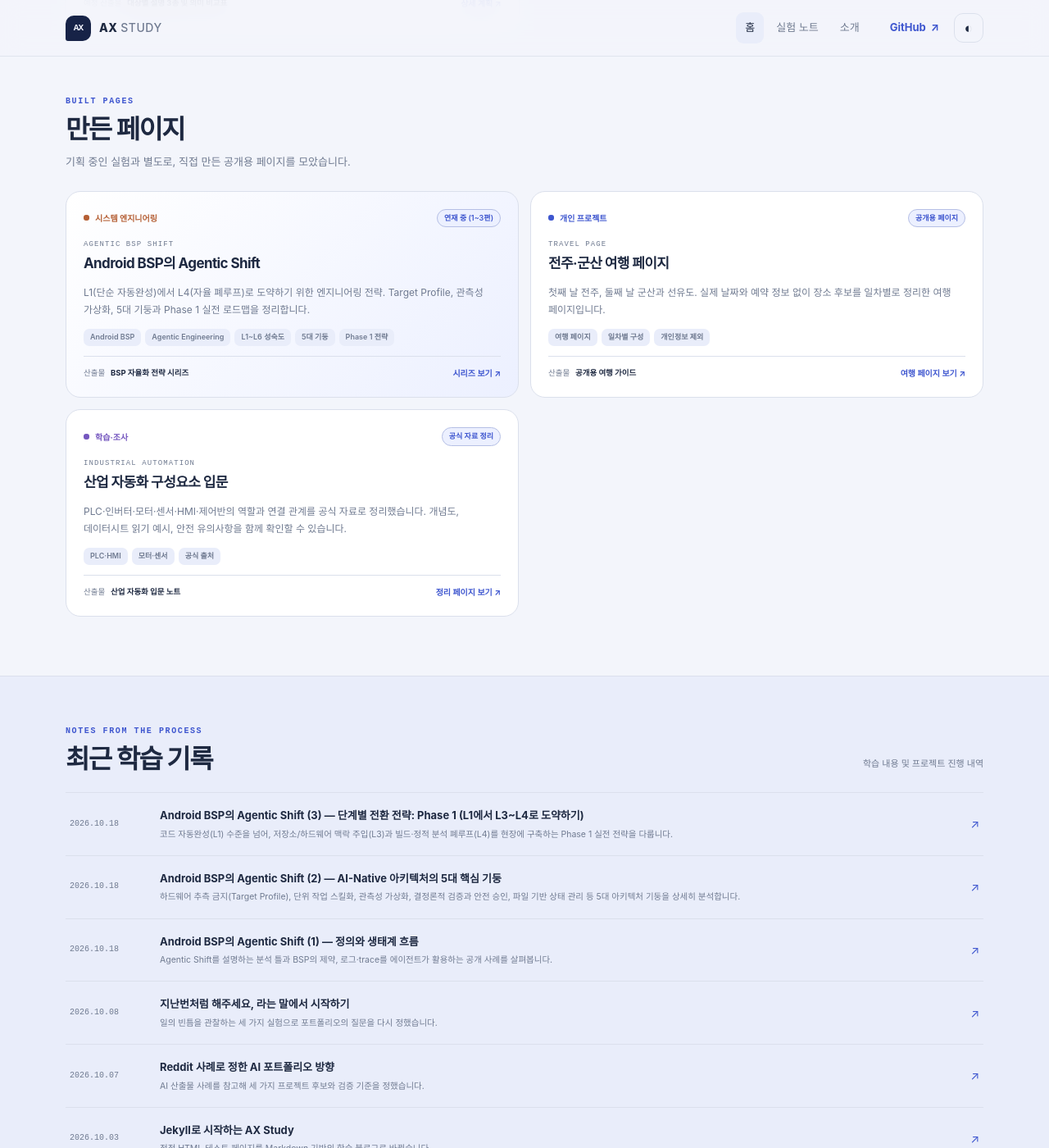
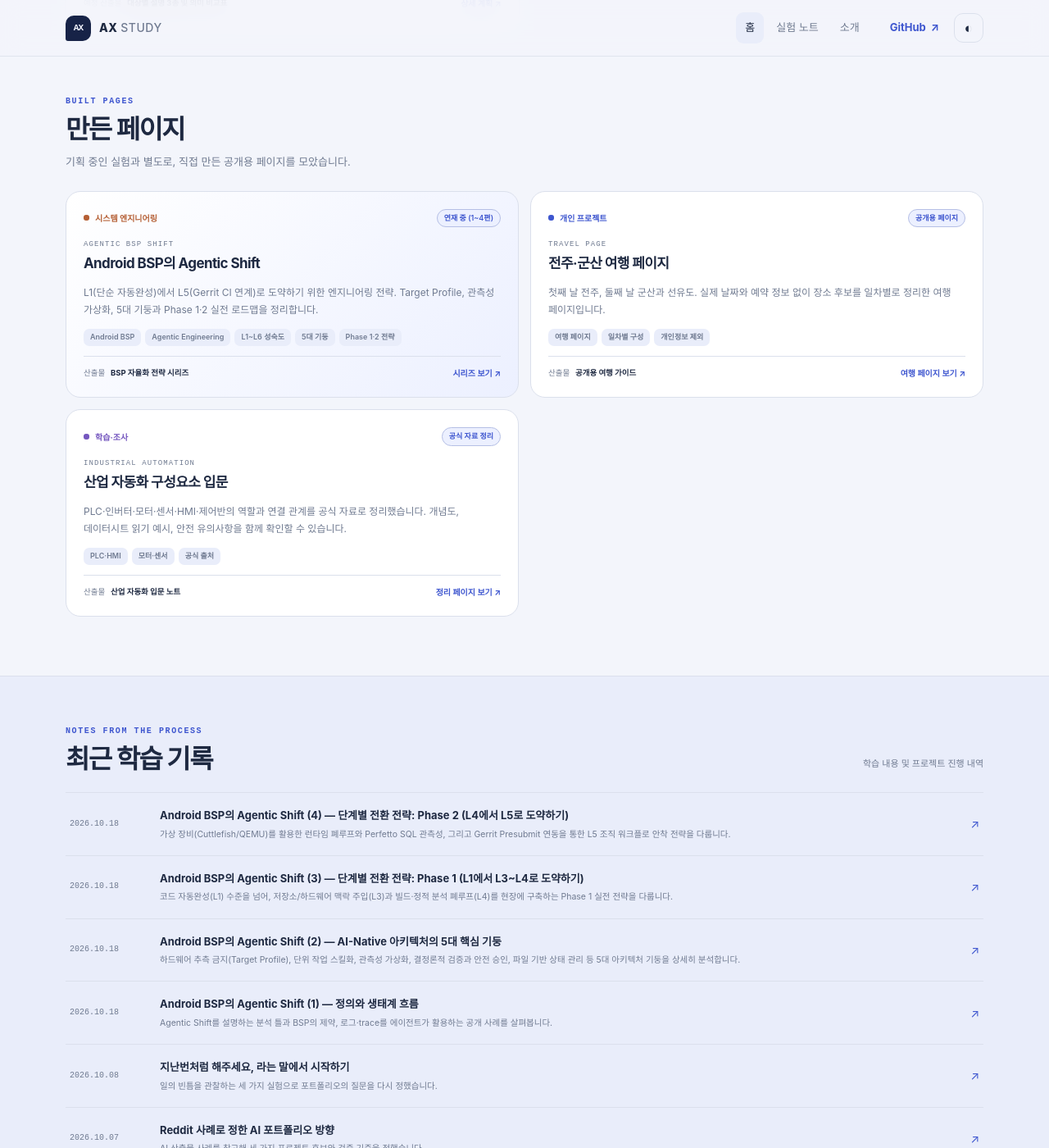
Before and after one commit to hkkoo/ax-study, a Jekyll site: the page built from index.md, in a window 1280 px wide and 1400 px high, scrolled down 1479 px. Shown: the whole window at 82% size. Built offline with Jekyll 4.4.1, drawn with Linux system fonts in a browser that asks for light colours; some of the changed lines change nothing that is shown.

Commit message:
[verified][agy] Publish Android BSP Agentic Shift part 4: Phase 2 strategy (Virtual DUT and Perfetto SQL)

````diff
--- /dev/null
+++ b/_posts/2026-10-18-agentic-bsp-shift-phase2-strategy.md
@@ -0,0 +1,130 @@
+---
+layout: post
+title: "Android BSP의 Agentic Shift (4) — 단계별 전환 전략: Phase 2 (L4에서 L5로 도약하기)"
+description: "가상 장비(Cuttlefish/QEMU)를 활용한 런타임 폐루프와 Perfetto SQL 관측성, 그리고 Gerrit Presubmit 연동을 통한 L5 조직 워크플로 안착 전략을 다룹니다."
+date: 2026-10-18 03:00:00 +0900
+---
+
+[제3편]({{ '/posts/agentic-bsp-shift-phase1-strategy/' | relative_url }})에서 우리는 호스트 상의 소스 탐색(L3)과 컴파일·정적 분석 폐루프(L4)를 정복하는 **Phase 1 전략**을 다루었습니다.
+
+컴파일 에러를 스스로 고치고 빌드 산출물을 만들어내는 능력은 대단한 도약이지만, BSP 엔지니어라면 누구나 알고 있는 냉혹한 진실이 있습니다.
+**"컴파일이 성공했다고 해서, 보드가 정상 부팅된다는 보장은 어디에도 없다."**
+
+BSP의 진짜 난제는 빌드 이후에 터져 나옵니다. 커널 부팅 중 특정 드라이버에서 발생하는 Null pointer dereference, init 데몬의 무한 재기동 루프, Binder IPC 교착 상태로 인한 시스템 정지 등은 모두 **런타임(Runtime)**에서만 관측됩니다.
+
+이번 4편에서는 빌드 통과를 넘어, **가상 장치(Virtual DUT)와 Perfetto 관측성을 활용해 런타임 디버깅 폐루프를 완성하고 조직의 CI/Gerrit(L5)에 안착시키는 Phase 2 전략**을 다룹니다.
+
+---
+
+## 1. Phase 2의 핵심 난제: 왜 실물 보드로 직행하면 안 되는가?
+
+Phase 1을 마친 팀이 가장 흔히 저지르는 실수는 곧바로 에이전트에게 연구실의 실물 타깃 보드(Physical DUT)를 연결해 플래시를 맡기는 것입니다. 이는 십중팔구 실패로 끝납니다.
+
+### 실물 보드 직행 시 발생하는 3대 병목
+1. **보드 브릭(Brick)과 수동 복구의 늪**: 에이전트가 잘못된 파티션이나 부트로더 바이너리를 플래시하여 보드가 벽돌이 되면, 결국 엔지니어가 물리 점퍼를 만지거나 EDL/JTAG 툴을 들고 수동 복구해야 합니다.
+2. **보드 자원 부족과 락(Lock) 경합**: 개발팀 내 가용 보드는 항상 부족합니다. 여러 에이전트가 동시에 하나의 물리 보드에 플래시와 재부팅을 시도하면 테스트 상태가 오염됩니다.
+3. **물리적 노이즈와 비결정론**: 전원 노이즈, USB 케이블 접촉 불량, 온도에 따른 스로틀링 등 소프트웨어와 무관한 외부 변수가 에이전트의 판단을 교란합니다.
+
+### 전략적 해법: Virtual DUT (가상 런타임)를 샌드박스로 활용
+따라서 Phase 2의 핵심 전략은 실물 보드 투입 전, **완전한 소프트웨어 샌드박스인 가상 장비(Virtual DUT)** 위에서 런타임 자율 폐루프를 먼저 입증하는 것입니다.
+
+---
+
+## 2. Virtual DUT 샌드박스: Cuttlefish와 QEMU
+
+```text
+[Phase 2 런타임 폐루프]
+소스 수정 & 커널/HAL 빌드
+  ↓
+Virtual DUT 인스턴스 기동 (Cuttlefish / QEMU)
+  ↓
+부팅 로그 및 Perfetto Trace 캡처
+  ↓
+Trace Processor SQL 질의 (에러/지연 인과 추적)
+  ↓
+에이전트 원인 규명 및 패치 재생성 ── (성공 시 Gerrit Presubmit 검증 보고)
+```
+
+### 2.1 Android Cuttlefish: AOSP 표준 가상 플랫폼
+Cuttlefish는 구글이 GKI 및 플랫폼 검증을 위해 사용하는 공식 가상 참조 장치입니다.
+- **실물 폰과 100% 동일한 플랫폼 스택**: GKI 리눅스 커널, VINTF, Vendor HAL, init 1단계/2단계, SELinux 정책, Framework 전체를 에뮬레이션합니다.
+- **완벽한 상태 복원력 (Ephemeral VM)**: 에이전트가 잘못된 HAL이나 커널 모듈을 올려 부팅 패닉이 나더라도, VM 프로세스를 죽이고 30초 만에 깨끗한 초기 상태 스냅샷으로 복원할 수 있습니다.
+- **무제한 병렬성**: 서버 자원이 허용하는 한 수십 명의 에이전트가 각자 독립된 Cuttlefish 인스턴스에서 동시 디버깅을 수행할 수 있습니다.
+
+### 2.2 QEMU ARM64: 초고속 저수준 커널 검증
+커널 드라이버나 부트로더(TF-A, U-Boot), Device Tree의 초기 초기화를 디버깅할 때는 안드로이드 전체 프레임워크가 필요하지 않습니다. QEMU ARM64 가상 머신을 띄우면 수 초 만에 커널 부팅 완료 지점까지 도달하여 드라이버 probe 성공 여부를 검증할 수 있습니다.
+
+---
+
+## 3. 관측성의 가상화: Perfetto Trace Processor SQL 질의
+
+가상 장치가 부팅되면서 뿜어내는 로그는 수십만 줄에 달합니다. 에이전트가 이 방대한 텍스트를 통째로 읽는 것은 불가능합니다.
+
+여기서 [제2편]에서 제시했던 **호스트 측 가상화(Host-side Virtualization)**가 결정적인 무기가 됩니다. 구글 Perfetto의 **Trace Processor Agent Mode**를 활용하여, 에이전트가 SQL 질의를 통해 인과관계를 스스로 좁혀 나가도록 만듭니다.
+
+### 실전 질의 시나리오: Vendor HAL 기동 실패 및 부팅 지연 추적
+
+에이전트는 텍스트를 스크롤하지 않고 다음 3단계 SQL 쿼리로 원인을 확정합니다:
+
+#### Step 1: 부팅 단계 요약 및 지연 구간 탐색
+```sql
+SELECT phase, duration_ms, status
+FROM boot_phases
+WHERE status != 'OK' OR duration_ms > 2000;
+```
+→ *결과: `HAL_INIT` 단계에서 15초 타임아웃 발생 확인.*
+
+#### Step 2: 드라이버 Probe 및 서비스 실패 쿼리
+```sql
+SELECT service_name, exit_code, restart_count
+FROM android_services
+WHERE restart_count > 0;
+```
+→ *결과: `vendor.sensors-hal-2-1` 서비스가 5회 크래시 후 무한 재기동 중임을 확인.*
+
+#### Step 3: SELinux 차단 및 Binder IPC 에러 교차 검증
+```sql
+SELECT timestamp, scontext, tcontext, tclass, permissive
+FROM selinux_denials
+WHERE scontext LIKE '%sensors%'
+ORDER BY timestamp DESC LIMIT 5;
+```
+→ *결과: `sensors` 데몬이 `/dev/i2c-3` 노드에 접근하려다 SELinux `avc: denied`로 차단된 사실을 확인.*
+
+에이전트는 이 3번의 SQL 질의(소모 토큰 500개 미만)만으로 **"센서 HAL 소스 오류가 아니라, Device Tree 권한 정책 누락이 원인"**이라는 정확한 인과 증거를 도출해 냅니다.
+
+---
+
+## 4. L5로의 도약: 조직 워크플로 스킬화와 Gerrit Presubmit 연동
+
+개인 개발자의 터미널에서 혼자 도는 에이전트는 진정한 의미의 엔지니어링 혁신이 아닙니다. Phase 2의 완성은 **조직의 코드 리뷰 시스템(Gerrit)과 CI 파이프라인에 에이전트가 정식 빌드/검증 주체로 통합되는 L5 단계**입니다.
+
+### 4.1 Gerrit Presubmit 자율 검증 파이프라인
+1. **Change 감지**: 엔지니어가 Gerrit에 신규 커밋(Patchset)을 업로드합니다.
+2. **에이전트 인스턴스 기동**: 에이전트가 격리된 worktree에 체인지를 체크아웃하고, 빌드 wrapper를 호출합니다.
+3. **Virtual DUT 자동 검증**: 컴파일된 이미지를 Cuttlefish 인스턴스에 올려 부팅을 실행하고, 사전에 정의된 Verifier(기본 VTS 테스트, 부팅 마커 통과 여부)를 수행합니다.
+4. **회귀 분석 (Regression Detection)**: 이전 통과 빌드의 Perfetto Trace와 비교하여, 부팅 시간이 500ms 이상 지연되었거나 불필요한 Binder 트랜잭션이 늘어났는지 검사합니다.
+5. **감사 가능한 리뷰 코멘트 작성**:
+   - 통과 시: `Verified +1` 부여 및 Perfetto Trace 링크 첨부.
+   - 실패 시: 실패 원인 SQL 결과 스니펫과 수정 권고안을 Gerrit 인라인 코멘트로 등록.
+
+### 4.2 Non-destructive 거버넌스 유지
+에이전트는 검증과 피드백(`Verified +1`)까지만 자율적으로 수행하며, 최종 머지(`Code-Review +2` 및 `Submit`)는 반드시 **사람 시니어 엔지니어의 승인 게이트**를 거치도록 고정합니다.
+
+---
+
+## 5. Phase 2 정량적 KPI 및 성공 기준
+
+| 측정 지표 | 목표 기준선 | 측정 방식 및 의미 |
+|---|---|---|
+| **런타임 부팅 버그 자율 규명률** | **70% 이상** | 가상 DUT에서 발생한 부팅 실패 사례 중 에이전트가 정확한 원인 소스/설정과 로그 증거를 매핑한 비율 |
+| **Presubmit 성능/부팅 회귀 차단율** | **90% 이상** | 메인 브랜치에 머지되기 전 부팅 지연이나 데몬 크래시를 사전 감지하여 반려한 비율 |
+| **엔지니어 런타임 디버깅 시간 절감** | **60% 이상** | 수만 줄의 dmesg/logcat을 육안 분석하는 대신 에이전트의 SQL 질의 요약 리포트를 검토하는 시간으로 단축 |
+
+---
+
+## 다음 단계로의 비전: Phase 3 예고
+
+Phase 2를 통해 "가상 장치(Virtual DUT) 기반의 런타임 폐루프와 Gerrit CI 통합(L4~L5)"이 안착되면, 조직은 비로소 거대한 테스트 인프라와 안전망을 확보하게 됩니다.
+
+다음 마지막 [제5편]에서는 가상 장치를 넘어 실제 실리콘 칩셋을 다루는 **"Phase 3: L5에서 L6로 — 실물 보드 팜(Physical DUT Farm), 하드웨어 인더루프, 그리고 다중 에이전트 협업 체계"**를 다루며 전체 시리즈를 완성하겠습니다.
--- a/index.md
+++ b/index.md
@@ -71,10 +71,10 @@ description: AI 학습과 개인 프로젝트, 업무 자동화 실험을 과정
     <p class="section-intro">기획 중인 실험과 별도로, 직접 만든 공개용 페이지를 모았습니다.</p>
     <div class="showcase-grid">
     <article class="showcase-card card-featured">
-      <div class="card-top"><span class="category-label label-automation">시스템 엔지니어링</span><span class="project-status status-done">연재 중 (1~3편)</span></div>
+      <div class="card-top"><span class="category-label label-automation">시스템 엔지니어링</span><span class="project-status status-done">연재 중 (1~4편)</span></div>
       <div><p class="project-number">AGENTIC BSP SHIFT</p><h3>Android BSP의 Agentic Shift</h3></div>
-      <p class="project-summary">L1(단순 자동완성)에서 L4(자율 폐루프)로 도약하기 위한 엔지니어링 전략. Target Profile, 관측성 가상화, 5대 기둥과 Phase 1 실전 로드맵을 정리합니다.</p>
-      <div class="card-tags"><span>Android BSP</span><span>Agentic Engineering</span><span>L1~L6 성숙도</span><span>5대 기둥</span><span>Phase 1 전략</span></div>
+      <p class="project-summary">L1(단순 자동완성)에서 L5(Gerrit CI 연계)로 도약하기 위한 엔지니어링 전략. Target Profile, 관측성 가상화, 5대 기둥과 Phase 1·2 실전 로드맵을 정리합니다.</p>
+      <div class="card-tags"><span>Android BSP</span><span>Agentic Engineering</span><span>L1~L6 성숙도</span><span>5대 기둥</span><span>Phase 1·2 전략</span></div>
       <div class="card-bottom"><span>산출물 <b>BSP 자율화 전략 시리즈</b></span><a href="{{ '/posts/agentic-bsp-shift-definition-and-landscape/' | relative_url }}">시리즈 보기 <span aria-hidden="true">↗</span></a></div>
     </article>
     <article class="showcase-card">
````
